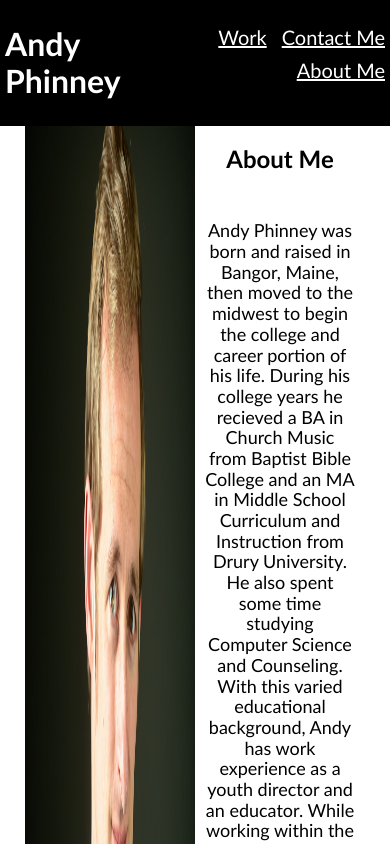
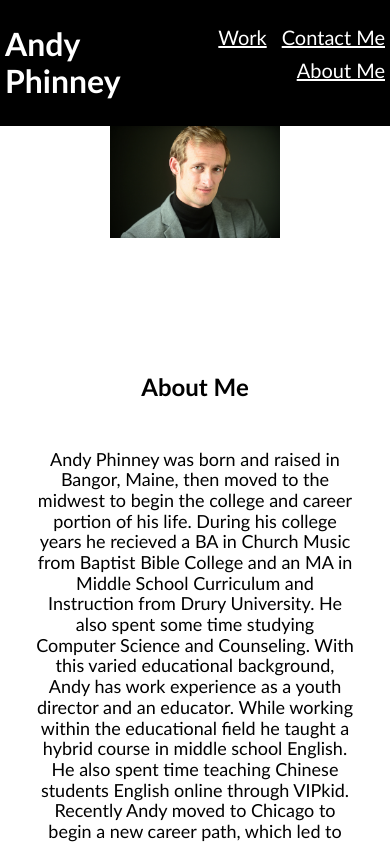
Before and after one commit to aphinney0516/portfolio, a plain HTML site: page index.html in a window 390 px wide. Shown: the top 844 px of the page. Drawn offline with Linux system fonts and the light colour scheme.

Commit message:
Adjusted the responsivenss

```diff
--- a/assets/css/style.css
+++ b/assets/css/style.css
@@ -39,6 +39,7 @@ header {
 
 .above_the_fold {
     display: flex;
+    flex-wrap: wrap;
     padding: 25px;
 }
 
--- a/index.html
+++ b/index.html
@@ -36,7 +36,7 @@
             <!-- About Me -->
             <div class="bio">
                 <a id="about_me">
-                    <h2>About Me</h2>
+                    <h2 class="about_me_header">About Me</h2>
                 </a>
                 <p>Andy Phinney was born and raised in Bangor, Maine, then moved to the midwest to begin the college and
                     career portion of his life. During his college years he recieved a BA in Church Music from Baptist
```
